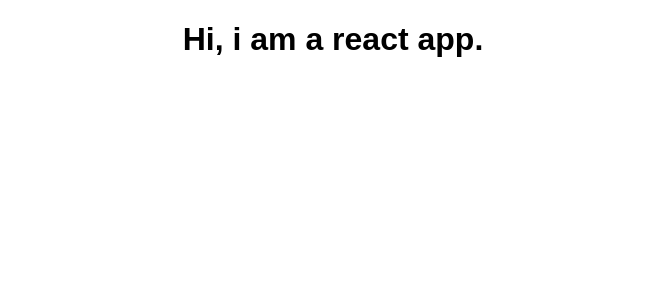
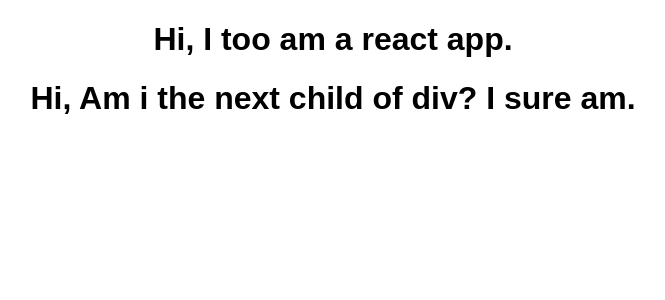
Before and after one commit to himanshubakshi/ReactUdemy, a React (Create React App) app in the folder my-app/: page / in a window 1280 px wide. Shown: the top 300 px of the page, without its empty margins (307-972 px from the left). Built offline with nearby package versions, Linux system fonts and the light colour scheme.

Commit message:
react create element instead of JSX

```diff
--- a/my-app/src/App.js
+++ b/my-app/src/App.js
@@ -1,16 +1,21 @@
 import React, { Component } from 'react';
-//import logo from './logo.svg';
 import './App.css';
 
 class App extends Component {
   render() {
-    return (
 
-      <div className="App">
-          <h1>Hi, i am a react app.</h1>
-      </div>
+    //return (
+      // <div className="App">
+      //     <h1>Hi, i am a react app.</h1>
+      // </div>
+      //);
 
-    );
+
+     //return React.createElement('div', null, 'h1','Hi, i too am a react app.');
+
+    //  return React.createElement('div', null, React.createElement('h1', null, 'Hi, I too am a react app.'), React.createElement('h1', null, 'Hi, Am i the next child of div? I sure am.'));
+     return React.createElement('div', {className: 'App'}, React.createElement('h1', null, 'Hi, I too am a react app.'), React.createElement('h1', null, 'Hi, Am i the next child of div? I sure am.'));
+
   }
 }
 
```
